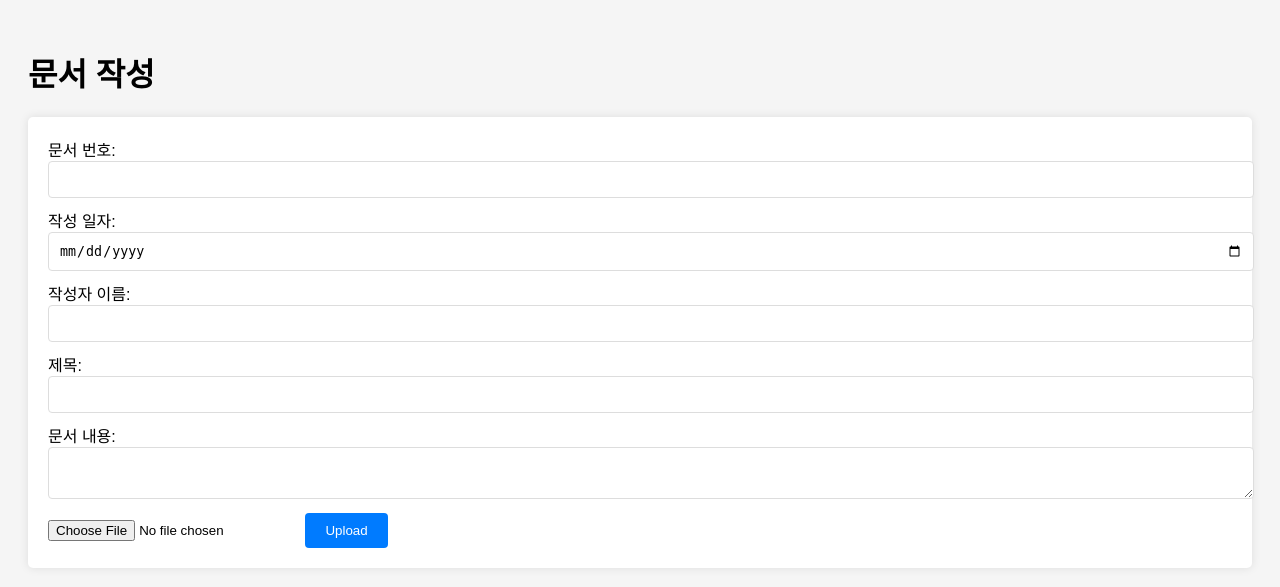
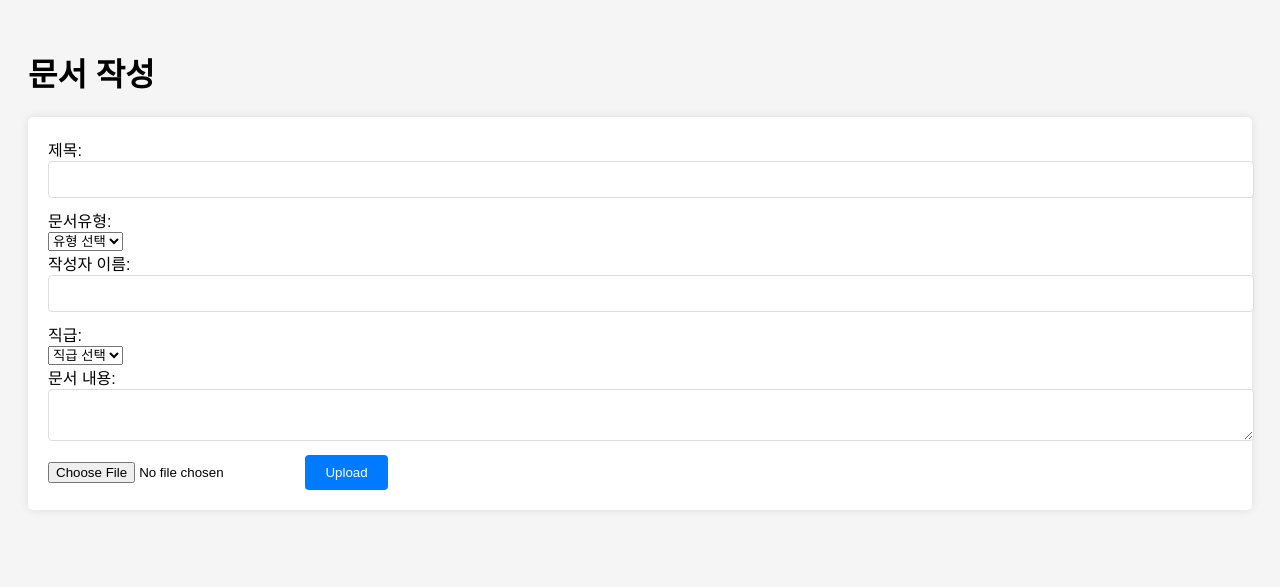
Before and after one commit to Marustar/CloudOffice, a Django app: page /testcase/ in a window 1280 px wide. Shown: the top 587 px of the page. Run offline with Django 3.2, Linux system fonts and the light colour scheme.

Commit message:
Add files via upload

```diff
--- a/Template/fileupload.html
+++ b/Template/fileupload.html
@@ -9,17 +9,27 @@
   <body>
     <h1>문서 작성</h1>
     <form method="post" enctype="multipart/form-data">
-      <label for="document-number">문서 번호:</label><br />
-      <input type="text" id="document-number" name="document-number" /><br />
+      <label for="document-title">제목:</label><br />
+      <input type="text" id="document-title" name="document-title" /><br />
 
-      <label for="document-date">작성 일자:</label><br />
-      <input type="date" id="document-date" name="document-date" /><br />
+      <label for="position">문서유형:</label><br />
+      <select id="doc_type" name="doc_type">
+        <option value="">유형 선택</option>
+        {% for doc_type in document_types %}
+        <option value="{{ doc_type }}">{{ doc_type }}</option>
+        {% endfor %}</select
+      ><br />
 
       <label for="author-name">작성자 이름:</label><br />
       <input type="text" id="author-name" name="author-name" /><br />
 
-      <label for="document-title">제목:</label><br />
-      <input type="text" id="document-title" name="document-title" /><br />
+      <label for="position">직급:</label><br />
+      <select id="position" name="position">
+        <option value="">직급 선택</option>
+        {% for position in positions %}
+        <option value="{{ position }}">{{ position }}</option>
+        {% endfor %}</select
+      ><br />
 
       <label for="document-content">문서 내용:</label><br />
       <textarea id="document-content" name="document-content"></textarea><br />
```
